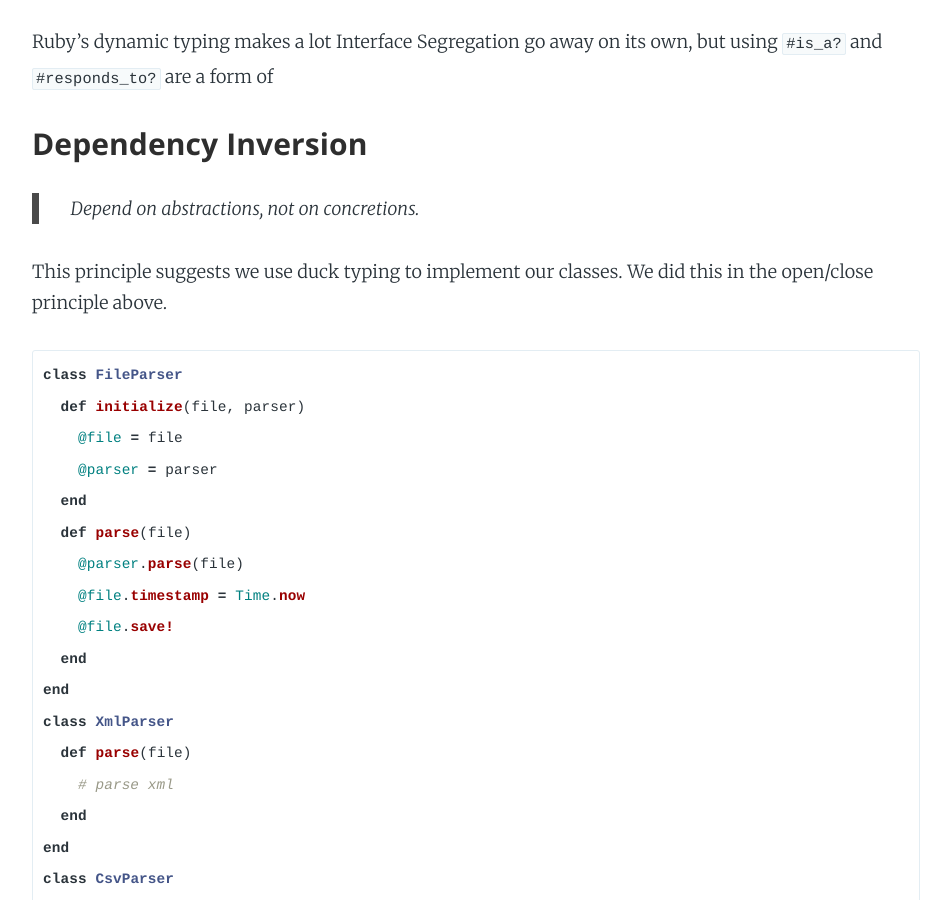
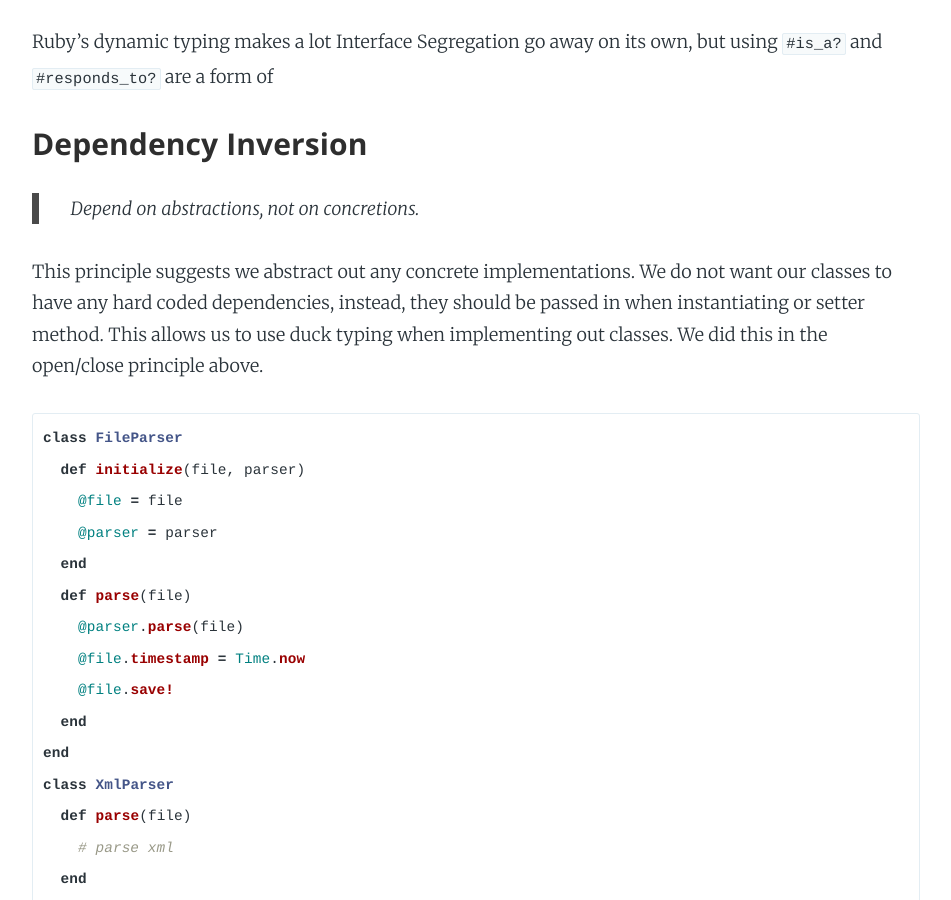
Before and after one commit to Carpk/ShawnKlein, a Jekyll site: the page built from _posts/2016-07-06-solid-principles.md, in a window 1280 px wide and 900 px high, scrolled down 5946 px. Shown: the whole window, without its empty margins (164-1115 px from the left). Built offline with Jekyll 4.4.1, drawn with Linux system fonts in a browser that asks for light colours; nearby versions of some CDN libraries; some web fonts are replaced; Markdown is read by kramdown in place of the engine named in the settings; some of the changed lines change nothing that is shown; some of the changed text lies outside the part shown.

Commit message:
new example for dependency injection section of SOLID post

`````diff
--- a/_posts/2016-07-06-solid-principles.md
+++ b/_posts/2016-07-06-solid-principles.md
@@ -176,7 +176,7 @@
 
 > Depend on abstractions, not on concretions.
 
-This principle suggests we use duck typing to implement our classes. We did this in the open/close principle above.
+This principle suggests we abstract out any concrete implementations. We do not want our classes to have any hard coded dependencies, instead, they should be passed in when instantiating or setter method. This allows us to use duck typing when implementing out classes. We did this in the open/close principle above.
 
 ````ruby
 class FileParser
@@ -202,4 +202,25 @@
 end
 ````
 
+
+````ruby
+class MixBatter
+  def initialize(batter_type)
+    @batter = batter_type
+  end
+  def mix_it
+    @batter.combine
+  end
+end
+class PizzaBatter
+  def combine
+    #process for combining an ingredents_array
+  end
+end
+class CakeBatter
+  def combine
+    #process for combining an ingredents_array
+  end
+end
+````
 Instead of hard coding in a `XmlParser.new` or `CsvParser.new` somewhere in the `FileParser`, we will pass these objects in when instantiating our file parser. The file parser does not care whether we want to parse an XML, JSON, or CSV file, it only cares that the `@parser` object will respond to `#parse`.
`````
